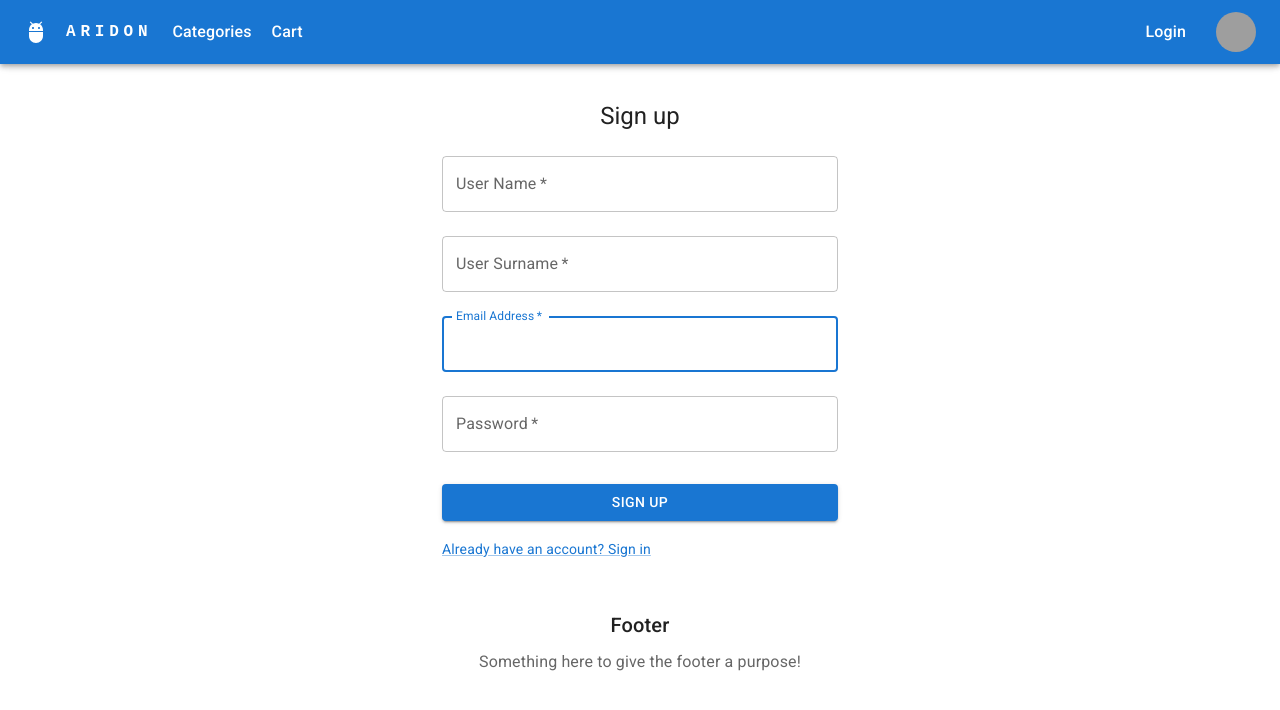
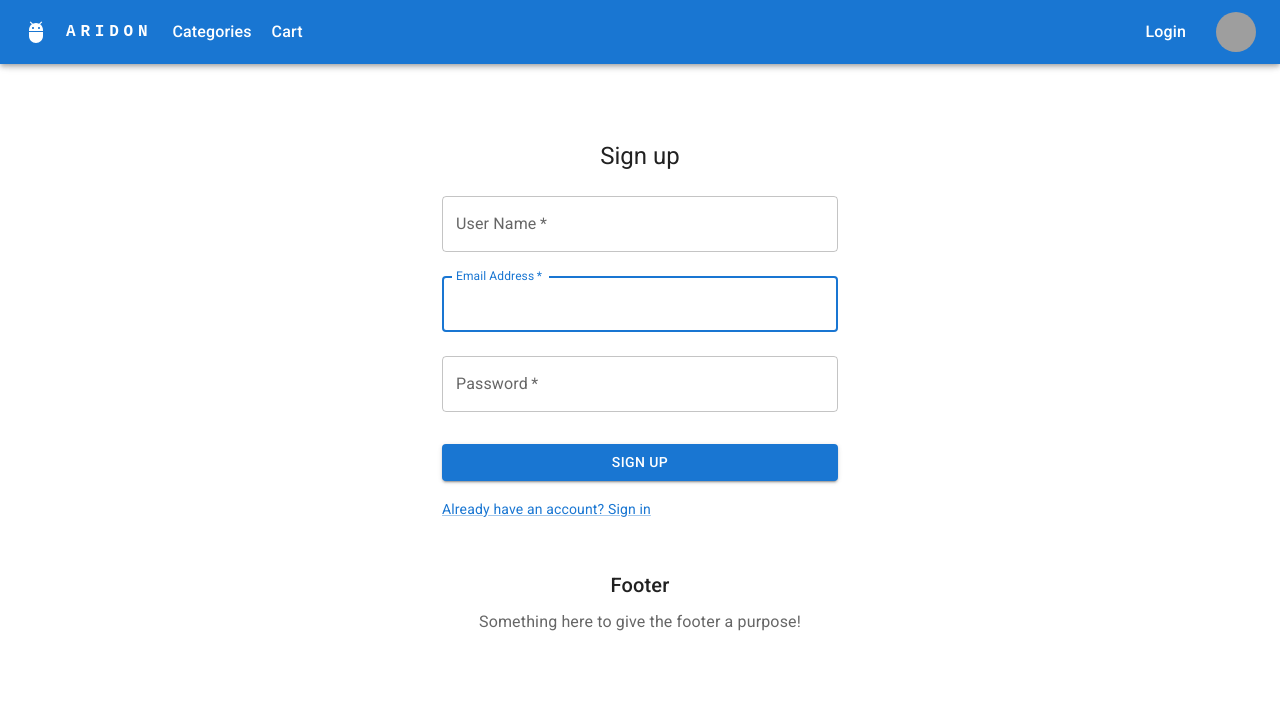
Before and after one commit to ittopshamb/aridon-shop-frontend, a React (Vite) app: page /Signup in a window 1280 px wide. Shown: the top 710 px of the page. Built offline with nearby package versions, Linux system fonts and the light colour scheme; grey boxes are pictures that could not be loaded.

Commit message:
Change Signup Page

```diff
--- a/src/features/auth/SignupPage.tsx
+++ b/src/features/auth/SignupPage.tsx
@@ -1,4 +1,4 @@
-﻿import React from "react";
+import React from "react";
 import { useForm } from "react-hook-form";
 import { useNavigate } from "react-router-dom";
 import {
@@ -24,16 +24,11 @@ export default function SignupPage() {
     const {register, handleSubmit} = useForm<SignupForm>();
     const navigate = useNavigate();
 
-    React.useEffect(() => {
-        const token = localStorage.getItem("token");
-        if (token) {
-            navigate("/account");
-        }
-    }, [navigate]);
+
 
     const onSubmit = async (data: SignupForm) => {
         try {
-            const response = await api.post("/account/regustration", data);
+            const response = await api.post("/account/register", data);
             localStorage.setItem("token", response.data.token);
             navigate("/account");
         } catch (error) {
@@ -56,16 +51,6 @@ export default function SignupPage() {
                     autoComplete="name"
                     autoFocus
                     {...register("name")}
-                />
-                <TextField
-                    margin="normal"
-                    required
-                    fullWidth
-                    id="surname"
-                    label="User Surname"
-                    autoComplete="surname"
-                    autoFocus
-                    {...register("surname")}
                 />
                 <TextField
                     margin="normal"
```
